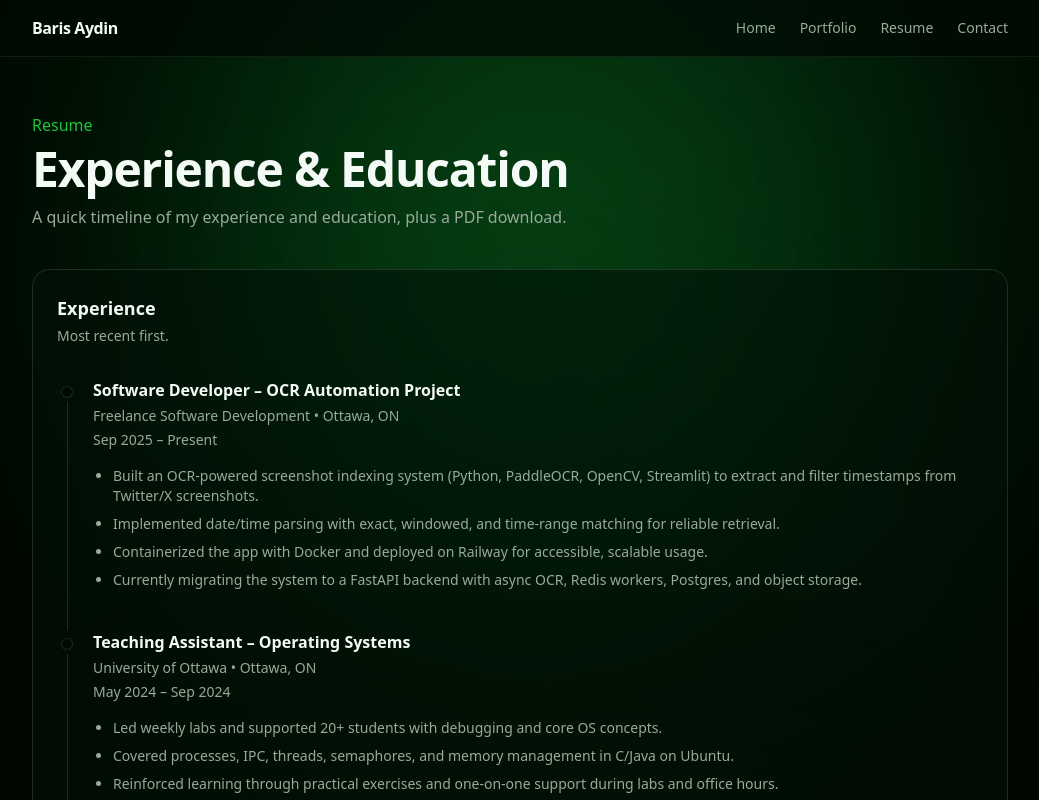
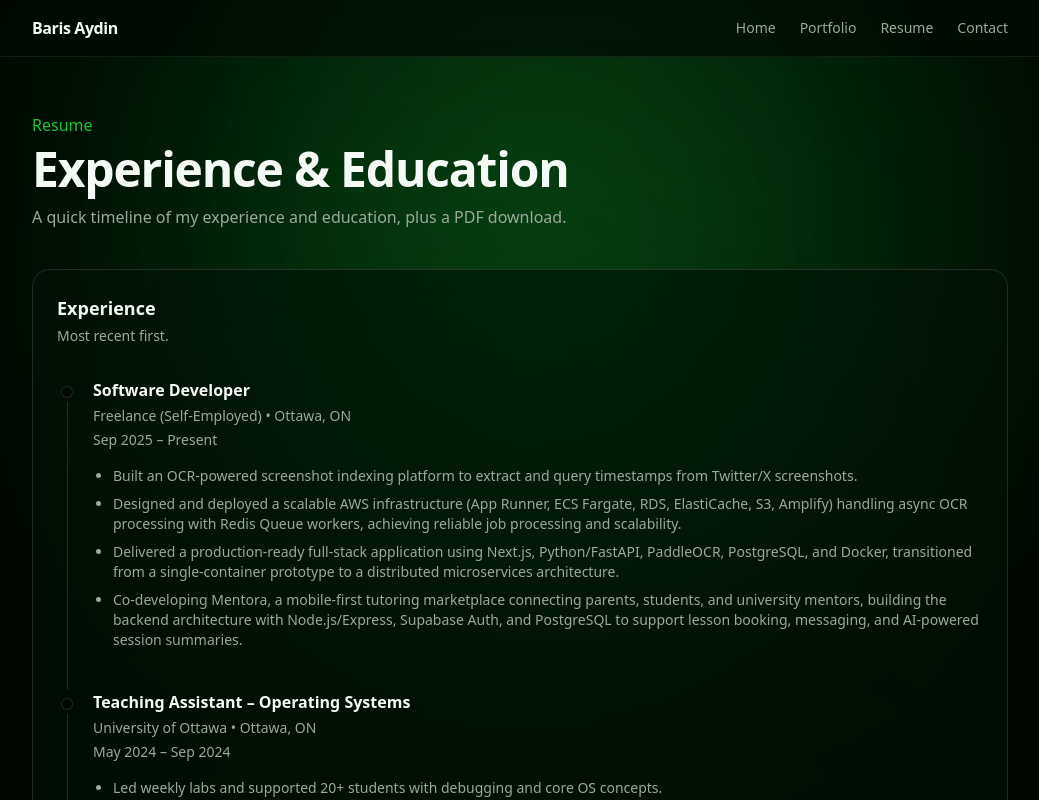
Before and after one commit to baris-aydin/baris-aydin.dev, a Next.js app: page /resume in a window 1280 px wide. Shown: the top 800 px of the page, without its empty margins (120-1159 px from the left). Built offline with nearby package versions, Linux system fonts and the light colour scheme.

Commit message:
Update tweet time indexer description and background page

```diff
--- a/app/projects/page.tsx
+++ b/app/projects/page.tsx
@@ -4,11 +4,11 @@ import { ArrowUpRight, Github, Code, Globe } from "lucide-react";
 
 const PROJECTS = [
   {
-    title: "Twitter/X Timestamp Finder",
+    title: "Tweet Time Indexer",
     description:
-      "An OCR-powered automation tool that indexes and filters Twitter/X screenshots based on extracted timestamps. Uses PaddleOCR and OpenCV to detect and parse date/time, with exact, windowed, and time-range matching. Includes a Streamlit drag-and-drop UI and ZIP export for bulk results. Containerized with Docker and deployed on Railway for production-ready access.",
-    tags: ["Python", "PaddleOCR", "OpenCV", "Streamlit", "Docker"],
-    link: "https://tweet-time-indexer-production.up.railway.app",
+      "A full-stack web application that extracts and indexes timestamps from Twitter/X screenshots using OCR. Upload screenshots, filter by date ranges, and export results as CSV or ZIP. Built with Next.js, FastAPI, and PaddleOCR, with async processing via Redis workers. Fully containerized and deployed on AWS with App Runner, ECS Fargate, Amplify, and PostgreSQL.",
+    tags: ["TypeScript", "Python", "FastAPI", "PaddleOCR", "AWS", "Docker"],
+    link: "https://www.tweetindexer.com",
   },
   {
     title: "Hiking Assistant Vest",
--- a/app/resume/page.tsx
+++ b/app/resume/page.tsx
@@ -11,15 +11,15 @@ type TimelineEntry = {
 
 const EXPERIENCE: TimelineEntry[] = [
   {
-    title: "Software Developer – OCR Automation Project",
-    org: "Freelance Software Development",
+    title: "Software Developer",
+    org: "Freelance (Self-Employed)",
     location: "Ottawa, ON",
     date: "Sep 2025 – Present",
     bullets: [
-      "Built an OCR-powered screenshot indexing system (Python, PaddleOCR, OpenCV, Streamlit) to extract and filter timestamps from Twitter/X screenshots.",
-      "Implemented date/time parsing with exact, windowed, and time-range matching for reliable retrieval.",
-      "Containerized the app with Docker and deployed on Railway for accessible, scalable usage.",
-      "Currently migrating the system to a FastAPI backend with async OCR, Redis workers, Postgres, and object storage.",
+      "Built an OCR-powered screenshot indexing platform to extract and query timestamps from Twitter/X screenshots.",
+      "Designed and deployed a scalable AWS infrastructure (App Runner, ECS Fargate, RDS, ElastiCache, S3, Amplify) handling async OCR processing with Redis Queue workers, achieving reliable job processing and scalability.",
+      "Delivered a production-ready full-stack application using Next.js, Python/FastAPI, PaddleOCR, PostgreSQL, and Docker, transitioned from a single-container prototype to a distributed microservices architecture.",
+      "Co-developing Mentora, a mobile-first tutoring marketplace connecting parents, students, and university mentors, building the backend architecture with Node.js/Express, Supabase Auth, and PostgreSQL to support lesson booking, messaging, and AI-powered session summaries.",
     ],
   },
   {
```
